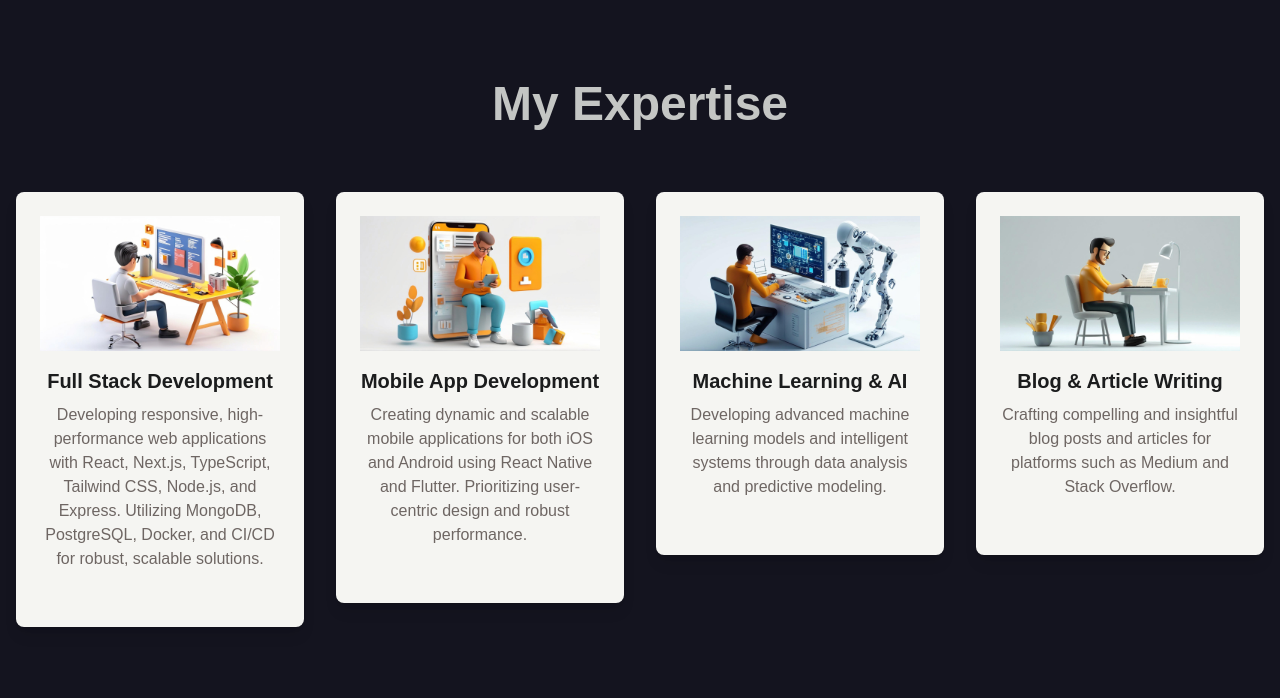
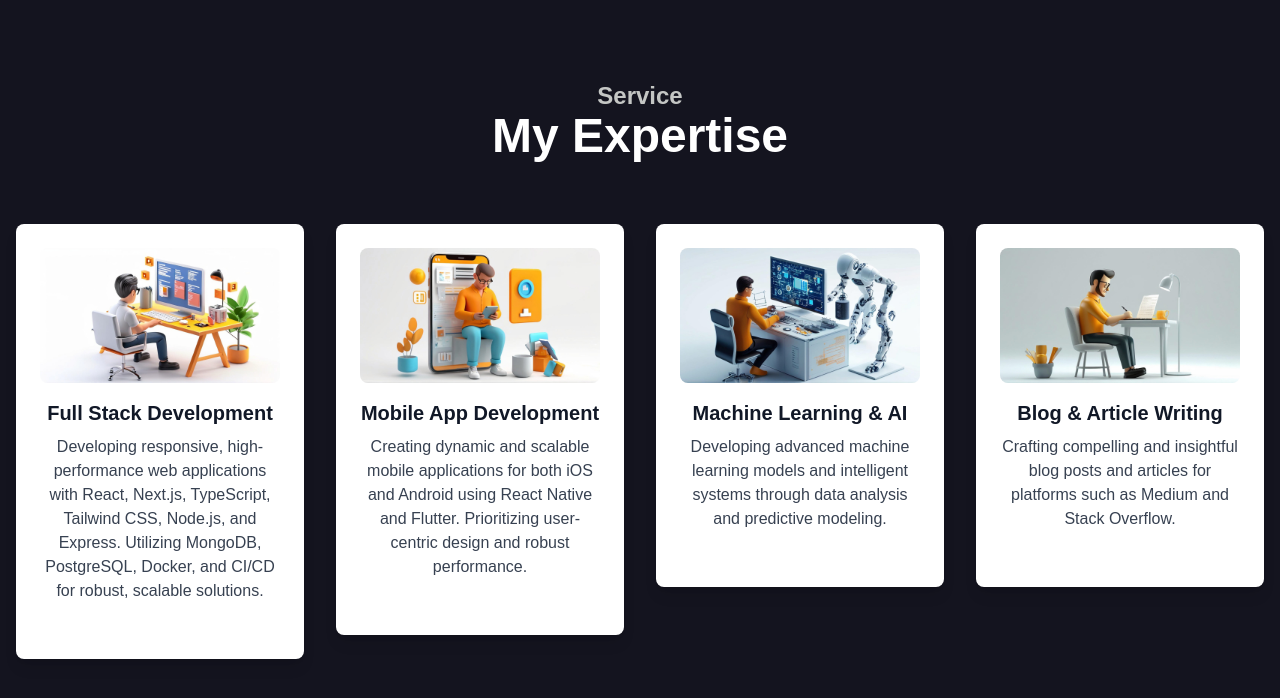
Before and after one commit to DharshanSR/Personal-Portfolio, a Next.js app: page /service in a window 1280 px wide. Shown: the top 698 px of the page. Built offline with nearby package versions, Linux system fonts and the light colour scheme.

Commit message:
add some small heading for the service section

```diff
--- a/src/app/service/page.tsx
+++ b/src/app/service/page.tsx
@@ -73,11 +73,12 @@ const ServicePage: React.FC = () => {
     return (
         <section id="services" className="container mx-auto px-4 py-20 bg-[#14141F]">
             <motion.h1
-                className="text-5xl font-extrabold mb-16 text-center text-[#c4c6c4]"
-                initial={{ opacity: 0, y: -50 }}
-                animate={{ opacity: 1, y: 0 }}
-                transition={{ duration: 0.8 }}
+                className="text-5xl font-extrabold mb-16 text-center text-white"
+                initial={{opacity: 0, y: -50}}
+                animate={{opacity: 1, y: 0}}
+                transition={{duration: 0.8}}
             >
+                <h3 className="text-center text-2xl font-bold text-[#c4c6c4]">Service</h3>
                 My Expertise
             </motion.h1>
 
--- a/src/components/ServiceCard.tsx
+++ b/src/components/ServiceCard.tsx
@@ -12,23 +12,26 @@ interface ServiceCardProps {
 
 const ServiceCard: React.FC<ServiceCardProps> = ({ title, description, icon, link }) => {
     return (
-        <Link href={link} className="relative bg-[#f5f5f2] hover:bg-[#44403c] text-[#000] shadow-lg rounded-lg p-6 flex flex-col items-center text-center group transition-all duration-300 transform hover:scale-105">
+        <Link
+            href={link}
+            className="relative bg-white hover:bg-blue-600 text-gray-800 shadow-lg rounded-lg p-6 flex flex-col items-center text-center group transition-all duration-300 transform hover:shadow-2xl"
+        >
             <Image
                 src={icon}
                 alt={title}
                 width={500}
                 height={500}
-                className="mb-4"
+                className="mb-4 rounded-lg transition-transform duration-300 group-hover:scale-105"
             />
 
-            <h2 className="text-xl font-semibold mb-2 text-[#1b1c1d] group-hover:text-[#f5f5f2] transition-colors duration-300">
+            <h2 className="text-xl font-semibold mb-2 text-gray-900 group-hover:text-white transition-colors duration-300">
                 {title}
             </h2>
-            <p className="text-[#6e6663] mb-8 group-hover:text-[#e5e7eb] transition-colors duration-300">
+            <p className="text-gray-700 mb-8 group-hover:text-gray-300 transition-colors duration-300">
                 {description}
             </p>
             <div className="mt-12 absolute right-4 bottom-4 opacity-0 group-hover:opacity-100 transition-opacity duration-300">
-                <FiArrowRight size={32} className="text-[#f5f5f2]" />
+                <FiArrowRight size={32} className="text-gray-800 group-hover:text-white" />
             </div>
         </Link>
     );
```
